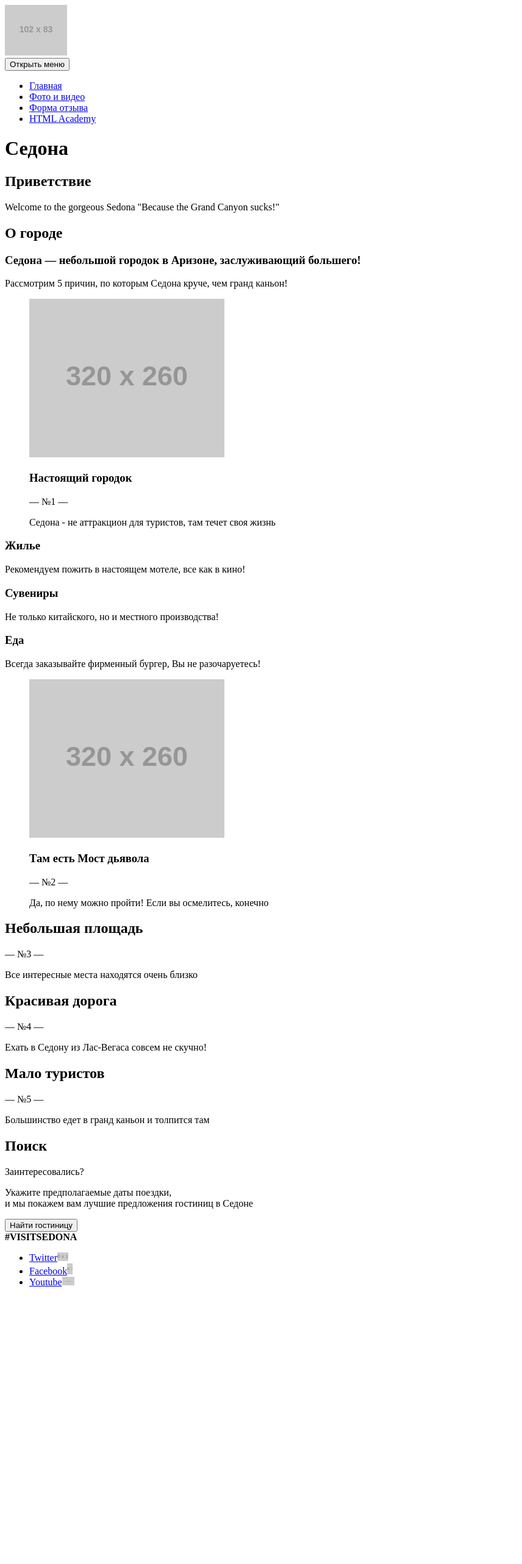
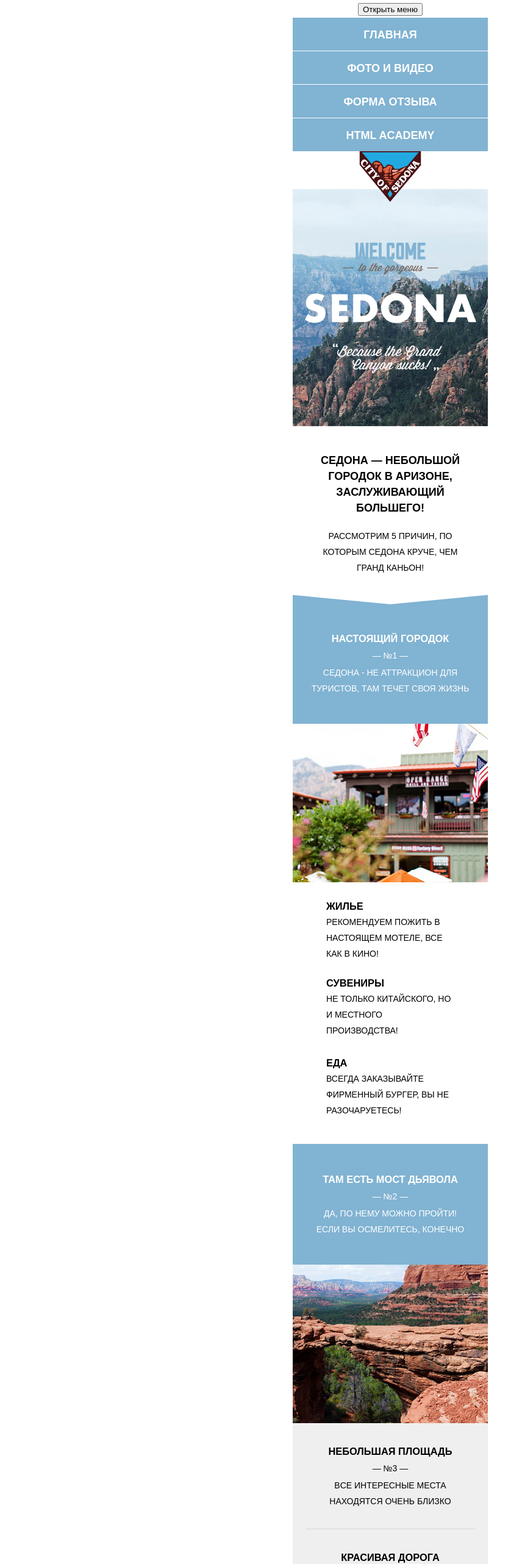
Before and after one commit to Lu4Lu/207597-sedona-17, a plain HTML site: page source/index.html in a window 1280 px wide. Shown: the top 2565 px of the page at 61% size, without its empty margins (0-856 px from the left). Before the commit the page ends 2128 px from the top, so only its background shows below. Drawn offline with nearby package versions, Linux system fonts and the light colour scheme; files that its build step writes are made by us from their sources; placeholder pictures from the web are drawn by us.

Commit message:
Сделал базовую стилизацию страниц

```diff
--- a/source/index.html
+++ b/source/index.html
@@ -3,10 +3,11 @@
   <head>
     <meta charset="utf-8">
     <title>Седона. Главная</title>
+    <link href="css/style.css" rel="stylesheet" >
   </head>
   <body>
+    <div class="page-container">
       <header class="page-header">
-      <a class="page-header__logo"><img class="page-header__logo-image" src="http://placehold.it/102x83" width="102" height="83" alt="Седона"></a>
         <nav class="main-nav">
           <button class="main-nav__toggle" type="button">Открыть меню</button>
           <div class="main-nav__wrapper">
@@ -18,6 +19,7 @@
             </ul>
           </div>
         </nav>
+        <a class="page-header__logo"><img class="page-header__logo-image" src="../img/logo-sedona-mobile.svg" width="102" height="83" alt="Седона"></a>
       </header>
       <main class="main-page-container">
         <h1 class="visually-hidden">Седона</h1>
@@ -32,11 +34,11 @@
             <p class="about-sity__text">Рассмотрим 5 причин, по которым Седона круче, чем гранд каньон!</p>
             <div class="cause cause--picture">
               <figure class="cause__img">
-              <img src="http://placehold.it/320x260" alt="Фото города">
-              <figcaption class="cause__desc">
+                <img src="../img/main-city-mobile@1x.jpg" width="320" height="260" alt="Фото города">
+                <figcaption class="cause__desc cause__desc--triangle">
                   <h3 class="cause__title">Настоящий городок</h3>
                   <p class="cause__num">— №1 —</p>
-                <p class="cause__text">Седона - не аттракцион для туристов, там течет своя жизнь</p>
+                  <p class="cause__text cause__text--blue">Седона - не аттракцион для туристов, там течет своя жизнь</p>
                 </figcaption>
               </figure>
             </div>
@@ -56,7 +58,7 @@
             </div>
             <div class="cause cause--picture">
               <figure class="cause__img">
-              <img src="http://placehold.it/320x260" alt="Фото города">
+                <img src="../img/main-bridge-mobile@1x.jpg" width="320" height="260" alt="Фото города">
                 <figcaption class="cause__desc">
                   <h3 class="cause__title">Там есть Мост дьявола</h3>
                   <p class="cause__num">— №2 —</p>
@@ -65,18 +67,18 @@
               </figure>
             </div>
             <div class="cause">
-            <div class="cause__item">
-              <h2 class="cause__title">Небольшая площадь</h2>
+              <div class="cause__item cause__item--border">
+                <h3 class="cause__title">Небольшая площадь</h2>
                 <p class="cause__num">— №3 —</p>
                 <p class="cause__text">Вce интересные места находятся очень близко</p>
               </div>
-            <div class="cause__item">
-              <h2 class="cause__title">Красивая дорога</h2>
+              <div class="cause__item cause__item--border">
+                <h3 class="cause__title">Красивая дорога</h2>
                 <p class="cause__num">— №4 —</p>
                 <p class="cause__text">Ехать в Седону из Лас-Вегаса совсем не скучно!</p>
               </div>
-            <div class="cause__item">
-              <h2 class="cause__title">Мало туристов</h2>
+              <div class="cause__item ">
+                <h3 class="cause__title">Мало туристов</h2>
                 <p class="cause__num">— №5 —</p>
                 <p class="cause__text">Большинство едет в гранд каньон и толпится там</p>
               </div>
@@ -86,15 +88,15 @@
             <div class="search-hotels__wrapper">
               <h2 class="visually-hidden">Поиск</h2>
               <p class="search-hotels__title">Заинтересовались?</p>
-            <p class="search-hotels__text">Укажите предполагаемые даты поездки,<br> и мы покажем вам лучшие предложения гостиниц в Седоне</p>
+              <p class="search-hotels__text">Укажите предполагаемые даты поездки, и мы покажем вам лучшие предложения гостиниц в Седоне</p>
             </div>
             <button type="button" class="search-hotels__button button">Найти гостиницу</button>
           </section>
         </div>
       </main>
       <footer class="page-footer">
-      <div class="page-footer__hashtag-wrapper">
-        <b class="page-footer__hashtag">#VISITSEDONA</b>
+        <div class="footer-hashtag">
+          <b class="footer-hashtag__text">#VISITSEDONA</b>
         </div>
         <div class="social">
           <ul class="social__list">
@@ -107,6 +109,10 @@
             </li>
           </ul>
         </div>
+        <div class="footer-ha">
+          <p class="footer-ha__text">Разработано</p>
+        </div>
       </footer>
+    </div>
   </body>
 </html>
--- /dev/null
+++ b/source/less/blocks/about-sity.less
@@ -0,0 +1,19 @@
+.about-sity {
+  padding-top: 43px;
+  min-width: 320px;
+  margin: 0 auto;
+  line-height: 26px;
+
+  &__title {
+    max-width: 255px;
+    margin: 0 auto;
+    padding-bottom: 20px;
+    font-size: 18px;
+  }
+
+  &__text {
+    max-width: 255px;
+    margin: 0 auto;
+    padding-bottom: 10px;
+  }
+}
--- /dev/null
+++ b/source/less/blocks/cause.less
@@ -0,0 +1,53 @@
+.cause {
+  max-width: 320px;
+  margin: 0;
+  background-color: #efefef;
+
+  &__img {
+    display: flex;
+    flex-flow: column-reverse;
+    margin: 0 auto;
+  }
+
+  &__desc {
+    color: #ffffff;
+    background-color: #81b3d2;
+    margin: 0 auto;
+    width: 320px;
+    padding-top: 12px;
+    padding-bottom: 13px;
+  }
+
+  &__desc--triangle {
+    padding-top: 47px;
+    background-image: url("../img/bg-triangle.svg");
+    background-size: 320px;
+    background-repeat: no-repeat;
+    background-position: top;
+  }
+
+  &__title {
+    margin: 0;
+    padding-top: 33px;
+  }
+
+  &__num {
+    margin: 2px auto;
+  }
+
+  &__text {
+    max-width: 247px;
+    margin: auto;
+    padding-bottom: 32px;
+  }
+
+  &__text--blue {
+    max-width: 275px;
+  }
+
+  &__item--border {
+    width: 87%;
+    margin: 0 auto;
+    border-bottom: 1px solid #d7d7d7;
+  }
+}
--- /dev/null
+++ b/source/less/blocks/features.less
@@ -0,0 +1,32 @@
+.features {
+  margi: 0;
+  display: flex;
+  flex-direction: column;
+
+  &__title {
+    margin: 0;
+  }
+
+  &__text {
+    margin: 0;
+  }
+
+  &__item {
+    max-width: 210px;
+    margin: 0 auto;
+    text-align: left;
+  }
+
+  &__item--house {
+    padding-top: 26px;
+  }
+
+  &__item--gifts {
+    padding-top: 22px;
+  }
+
+  &__item--food {
+    padding-top: 27px;
+    padding-bottom: 42px;
+  }
+}
--- /dev/null
+++ b/source/less/blocks/footer-ha.less
@@ -0,0 +1,5 @@
+.footer-ha {
+  &__text {
+    margin: 0;
+  }
+}
--- /dev/null
+++ b/source/less/blocks/footer-hashtag.less
@@ -0,0 +1,8 @@
+.footer-hashtag {
+  padding-top: 41px;
+  padding-bottom: 41px;
+
+  &__text {
+    font-size: 21px;
+  }
+}
--- /dev/null
+++ b/source/less/blocks/form-intro.less
@@ -0,0 +1,16 @@
+.form-intro {
+  padding-top: 44px;
+
+  &__title {
+    margin: 0 auto;
+  }
+
+  &__text {
+    max-width: 276px;
+    margin: 0 auto;
+    padding-top: 30px;
+    padding-bottom: 33px;
+    color: #333333;
+    line-height: 24px;
+  }
+}
--- /dev/null
+++ b/source/less/blocks/main-nav.less
@@ -0,0 +1,27 @@
+.main-nav {
+  font-size: 18px;
+  line-height: 28px;
+  font-weight: 700;
+}
+
+.site-list {
+  margin: 0;
+  padding: 0;
+}
+
+.site-list__item {
+  display: block;
+  text-align: center;
+  margin: auto;
+  max-width: 320px;
+  height: 55px;
+  list-style: none;
+  background-color: #81b3d2;
+  box-shadow: inset 0px 1px 0 0 rgb(255, 255, 255, 0.2);
+}
+
+.site-list__item a {
+  display: block;
+  padding-top: 15px;
+  color: #ffffff;
+}
--- /dev/null
+++ b/source/less/blocks/photo-intro.less
@@ -0,0 +1,16 @@
+.photo-intro {
+  padding-top: 44px;
+
+  &__title {
+    margin: 0 auto;
+  }
+
+  &__text {
+    max-width: 270px;
+    margin: 0 auto;
+    padding-top: 30px;
+    padding-bottom: 33px;
+    color: #333333;
+    line-height: 24px;
+  }
+}
--- /dev/null
+++ b/source/less/blocks/search-hotels.less
@@ -0,0 +1,21 @@
+.search-hotels {
+  margin: 0 auto;
+  padding-top: 33px;
+  padding-bottom: 49px;
+  max-width: 265px;
+
+  &__title {
+    margin: 0;
+    font-size: 21px;
+    line-height: 26px;
+    font-weight: 700;
+  }
+
+  &__text {
+    margin: 0;
+    padding-top: 15px;
+    padding-bottom: 40px;
+    color: #333333;
+    line-height: 24px;
+  }
+}
--- /dev/null
+++ b/source/less/blocks/social.less
@@ -0,0 +1,13 @@
+.social {
+  padding-bottom: 40px;
+
+  &__list {
+    max-width: 150px;
+    margin: 0 auto;
+    padding: 0;
+    display: flex;
+    flex-wrap: wrap;
+    justify-content: space-between;
+    list-style: none;
+  }
+}
--- /dev/null
+++ b/source/less/blocks/user-photos.less
@@ -0,0 +1,47 @@
+.user-photos {
+  &__list {
+    margin: 0 auto;
+    padding: 0;
+    list-style: none;
+    border-top: 1px solid #efefef;
+  }
+
+  &__item {
+    width: 320px;
+    border-bottom: 1px solid #efefef;
+  }
+
+  &__item-container {
+    width: 280px;
+    margin: 21px auto 0 auto;
+  }
+
+  &__image {
+    display: block;
+  }
+
+  &__title {
+    margin: 21px auto 0 auto;
+    text-align: left;
+    font-weight: 700;
+    line-height: 26px;
+  }
+
+  &__autor {
+    margin: 0 auto;
+    text-align: left;
+    line-height: 24px;
+  }
+
+  &__like {
+    margin-bottom: 21px;
+    padding-top: 11px;
+    display: flex;
+    flex-direction: row;
+  }
+
+  &__like-num {
+    margin: 0;
+    padding-left: 12px;
+  }
+}
--- /dev/null
+++ b/source/less/blocks/variables.less
@@ -0,0 +1,2 @@
+@tablet-width: 768px;
+@desktop-width: 1200px;
--- /dev/null
+++ b/source/less/blocks/video-intro.less
@@ -0,0 +1,15 @@
+.video-intro {
+  margin: 39px auto 30px auto;
+  max-width: 240px;
+
+  &__title {
+    font-size: 18px;
+    line-height: 26px;
+    font-weight: 700;
+  }
+
+  &__text {
+    line-height: 24px;
+    padding-bottom: 40px;
+  }
+}
--- /dev/null
+++ b/source/less/blocks/welcome.less
@@ -0,0 +1,28 @@
+.welcome {
+  max-width: 1200px;
+  min-width: 320px;
+  background-image: url("../img/bg-back-mobile@1x.jpg");
+  background-size: cover;
+  background-position: center;
+  background-repeat: no-repeat;
+
+  &__text {
+    margin: 0;
+    height: 389px;
+    background-image: url("../img/text-sedona-index.svg");
+    background-position: center;
+    background-size: 281px;
+    background-repeat: no-repeat;
+  }
+
+  &--inner {
+    background-size: 750px;
+    background-position: center -215px;
+  }
+
+  &__text--inner {
+    background-image: url("../img/text-sedona.svg");
+    background-size: 229px;
+    height: 158px;
+  }
+}
--- /dev/null
+++ b/source/less/style.less
@@ -0,0 +1,56 @@
+@import "blocks/variables.less";
+@import "blocks/main-nav.less";
+@import "blocks/welcome.less";
+@import "blocks/cause.less";
+@import "blocks/about-sity.less";
+@import "blocks/features.less";
+@import "blocks/search-hotels.less";
+@import "blocks/footer-hashtag.less";
+@import "blocks/social.less";
+@import "blocks/footer-ha.less";
+@import "blocks/photo-intro.less";
+@import "blocks/user-photos.less";
+@import "blocks/video-intro.less";
+@import "blocks/form-intro.less";
+
+body {
+  margin: 0 auto;
+  padding: 0;
+  font-family: "PT Sans", "Arial", sans-serif;
+  font-size: 14px;
+  line-height: 21px;
+  font-weight: 400;
+  color: #000000;
+  text-transform: uppercase;
+  background-color: #ffffff;
+  text-align: center;
+}
+
+.page-container {
+  margin: 0 auto;
+  padding: 0;
+  max-width: 320px;
+}
+
+.page-header {
+  margin-bottom: -27px;
+}
+
+a {
+  text-decoration: none;
+}
+
+.visually-hidden:not(:focus):not(:active),
+input[type="checkbox"].visually-hidden,
+input[type="radio"].visually-hidden {
+  position: absolute;
+  width: 1px;
+  height: 1px;
+  margin: -1px;
+  border: 0;
+  padding: 0;
+  white-space: nowrap;
+  clip-path: inset(100%);
+  clip: rect(0 0 0 0);
+  overflow: hidden;
+}
```
Also changed, not shown: source/form.html (+10 -6 lines), source/photos.html (+20 -8 lines). Lines whose indentation alone changed are shown as unchanged.
